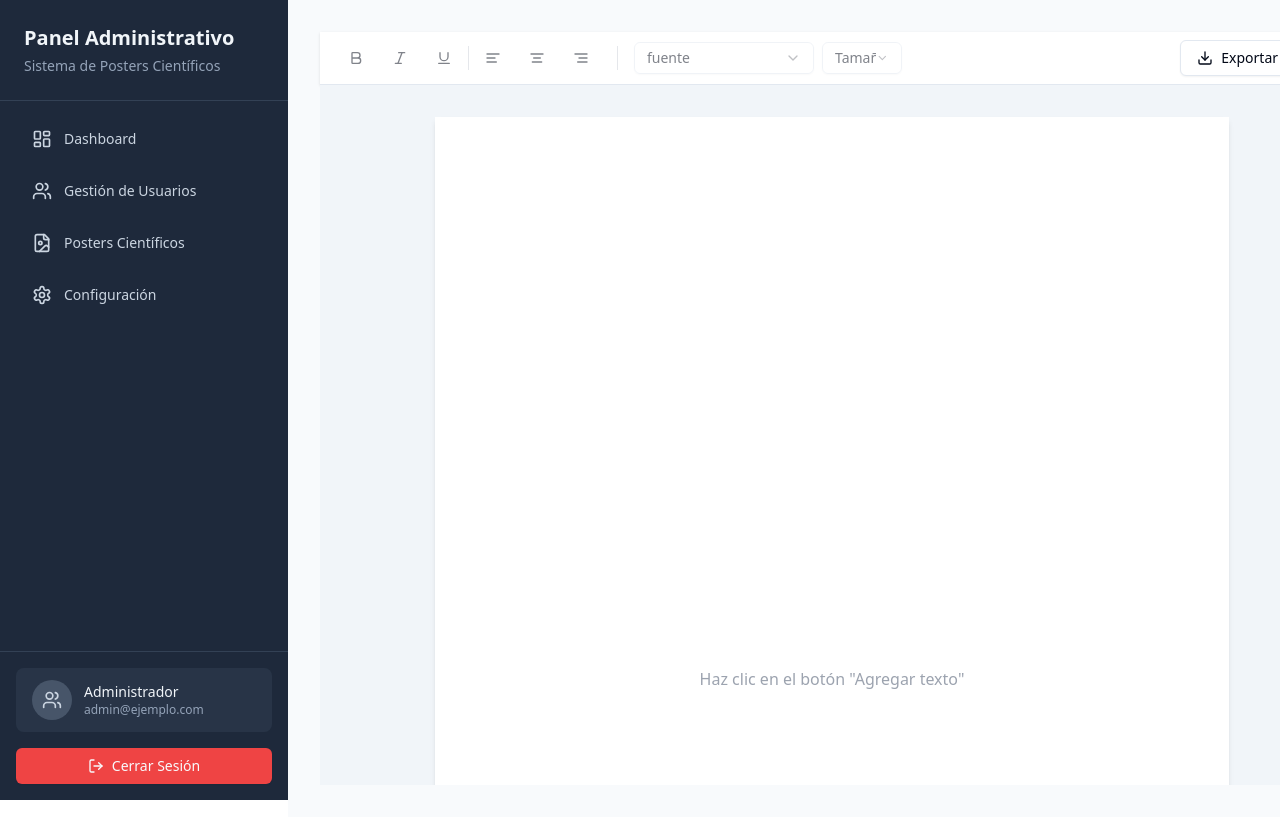
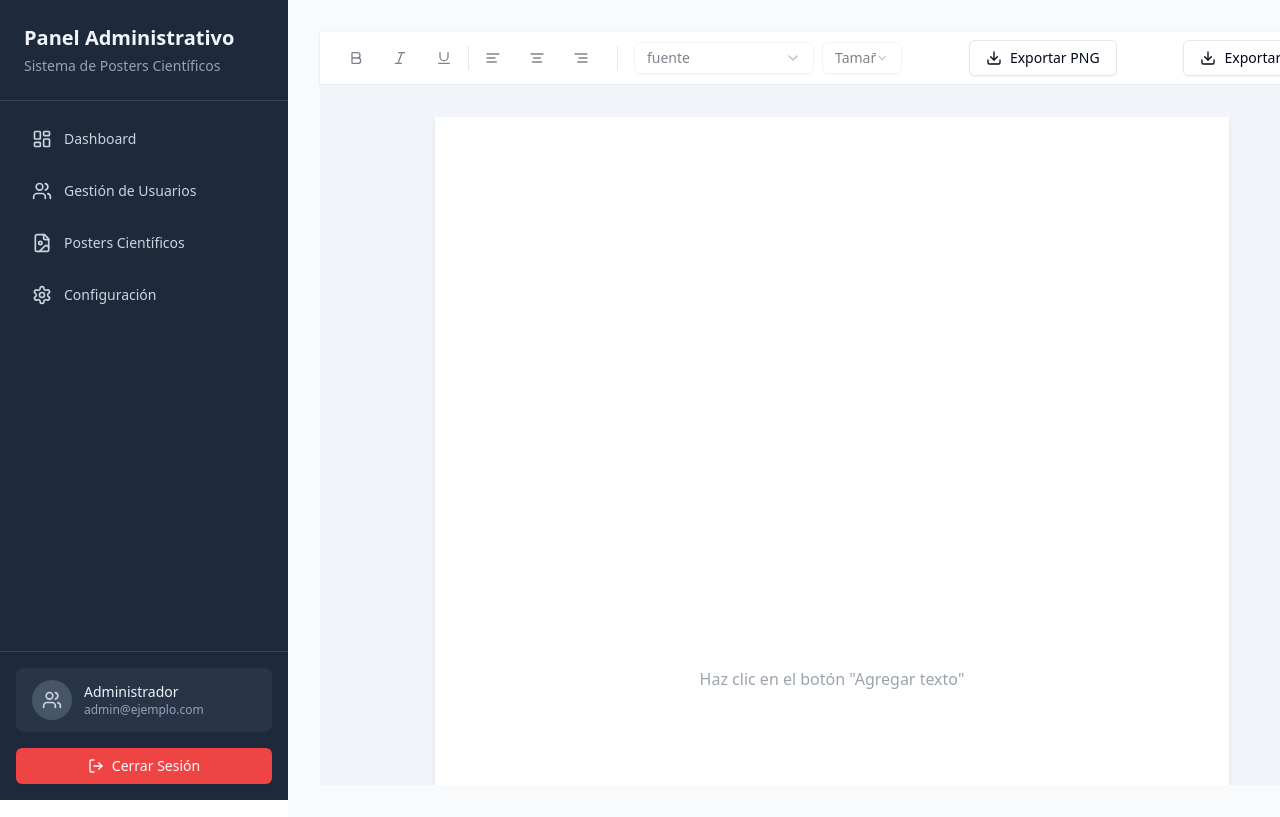
Before and after one commit to luispfcanales/confe, a React (Vite) app: page /admin/posters/A4-new in a window 1280 px wide. Shown: the top 817 px of the page. Built offline with nearby package versions, Linux system fonts and the light colour scheme; sample sign-in values are in the browser's storage.

Commit message:
export svg

```diff
--- a/src/components/ui/editor/TextBoxComponent.tsx
+++ b/src/components/ui/editor/TextBoxComponent.tsx
@@ -28,6 +28,7 @@ export const TextBoxComponent: React.FC<TextBoxProps> = ({
 
   return (
     <div
+      data-id={box.id}  // Añade esta línea
       //className={`absolute group ${isSelected ? 'ring-2 ring-blue-500' : ''}`}
       className={`absolute group ${isSelected ? 'ring-2 ring-blue-500' : 'hover:ring-2 hover:ring-blue-200'}`}
       style={{
--- a/src/pages/admin/poster-a4editor.tsx
+++ b/src/pages/admin/poster-a4editor.tsx
@@ -6,7 +6,7 @@ import { FormatControls } from '@/components/ui/editor/toolbar/FormatControls';
 import { TextBoxComponent } from '@/components/ui/editor/TextBoxComponent';
 import { useTextBoxes } from '@/hooks/useTextBoxes';
 import { useEditorZoom } from '@/hooks/useEditorZoom';
-import { Style } from '@/types/editor';
+import { Style,EditorState,TextBox,TextBoxData,PageSize } from '@/types/editor';
 import { pageSizes } from '@/constants/pageSizes';
 import html2canvas from 'html2canvas';
 
@@ -45,7 +45,6 @@ const A4Editor = () => {
 
   const [currentPageSize, setCurrentPageSize] = useState<string>('A4');
 
-  //const [containerHeight, setContainerHeight] = useState(window.innerHeight - 120); // altura inicial
   const currentSize = pageSizes[currentPageSize];
 
   const { zoom: zoomNumber, handleZoomIn, handleZoomOut, handleWheelZoom } = useEditorZoom();
@@ -247,6 +246,77 @@ const A4Editor = () => {
     }
   };
 
+  const getEditorState = (textBoxes: TextBox[], currentSize: PageSize): EditorState => {
+    return {
+      pageSize: currentPageSize,
+      width: currentSize.width,
+      height: currentSize.height,
+      textBoxes: textBoxes.map((box) => {
+
+        const boxElement = document.querySelector(`[data-id="${box.id}"]`);
+        const textarea = boxElement?.querySelector('textarea');
+        const computedStyle = textarea ? window.getComputedStyle(textarea) : null;
+        // Usar directamente las posiciones del estado del box
+        const textBoxData: TextBoxData = {
+          id: box.id,
+          text: box.content,
+          x: box.position.x,
+          y: box.position.y,
+          width: box.size.width,
+          height: box.size.height,
+          style: {
+            fontFamily: box.style.fontFamily || computedStyle?.fontFamily || 'Arial',
+            fontSize: box.style.fontSize || computedStyle?.fontSize || '16px',
+            fontWeight: box.style.fontWeight || computedStyle?.fontWeight || 'normal',
+            fontStyle: box.style.fontStyle || computedStyle?.fontStyle || 'normal',
+            textDecoration: box.style.textDecoration || computedStyle?.textDecoration || 'none',
+            textAlign: box.style.textAlign || computedStyle?.textAlign || 'left',
+            color: box.style.color || computedStyle?.color || '#000000',
+            backgroundColor: box.style.backgroundColor || computedStyle?.backgroundColor || 'transparent',
+            padding: computedStyle?.padding || '0px',
+            margin: computedStyle?.margin || '0px'
+          }
+        };
+        return textBoxData;
+      })
+    };
+  };
+
+// Añade la función para exportar a SVG
+const handleExportAsSVG = async () => {
+  try {
+    console.log('TextBoxes antes de convertir:', textBoxes);
+    const editorState = getEditorState(textBoxes, currentSize);
+    console.log('Estado del editor a enviar:', editorState);
+
+    const response = await fetch('http://localhost:3000/api/export/svg', {
+      method: 'POST',
+      headers: {
+        'Content-Type': 'application/json',
+      },
+      body: JSON.stringify(editorState)
+    });
+
+    if (!response.ok) {
+      const errorText = await response.text();
+      throw new Error(`Error al exportar SVG: ${errorText}`);
+    }
+
+    const svgBlob = await response.blob();
+    const url = window.URL.createObjectURL(svgBlob);
+    const link = document.createElement('a');
+    link.href = url;
+    link.download = `document-${currentPageSize}-${new Date().toISOString()}.svg`;
+    document.body.appendChild(link);
+    link.click();
+    document.body.removeChild(link);
+    window.URL.revokeObjectURL(url);
+
+  } catch (error) {
+    console.error('Error detallado al exportar:', error);
+  }
+};
+
   return (
     <TooltipProvider>
       <div className="bg-slate-100">
@@ -275,6 +345,14 @@ const A4Editor = () => {
               >
                 <Download className="h-4 w-4" />
                 Exportar PNG
+              </Button>
+              <Button
+                onClick={handleExportAsSVG}
+                className="flex items-center gap-2"
+                variant="outline"
+              >
+                <Download className="h-4 w-4" />
+                Exportar SVG
               </Button>
             </div>
           </div>
--- a/src/types/editor.ts
+++ b/src/types/editor.ts
@@ -7,6 +7,8 @@ export interface Style {
     textAlign: string;
     borderWidth: string;
     borderStyle: string;
+    color: string;
+    backgroundColor: string;
   }
 
   export interface TextBox {
@@ -21,3 +23,33 @@ export interface Style {
     width: number;
     height: number;
   }
+
+
+  // Añade estas interfaces para el tipo de datos
+export interface TextBoxData {
+  id: string;
+  text: string;
+  x: number;
+  y: number;
+  width: number;
+  height: number;
+  style: {
+    fontFamily: string;
+    fontSize: string;
+    fontWeight: string;
+    fontStyle: string;
+    textDecoration: string;
+    textAlign: string;
+    color: string;
+    backgroundColor:string;
+    padding: string;
+    margin: string;
+  };
+}
+
+export interface EditorState {
+  pageSize: string;
+  width: number;
+  height: number;
+  textBoxes: TextBoxData[];
+}
```
